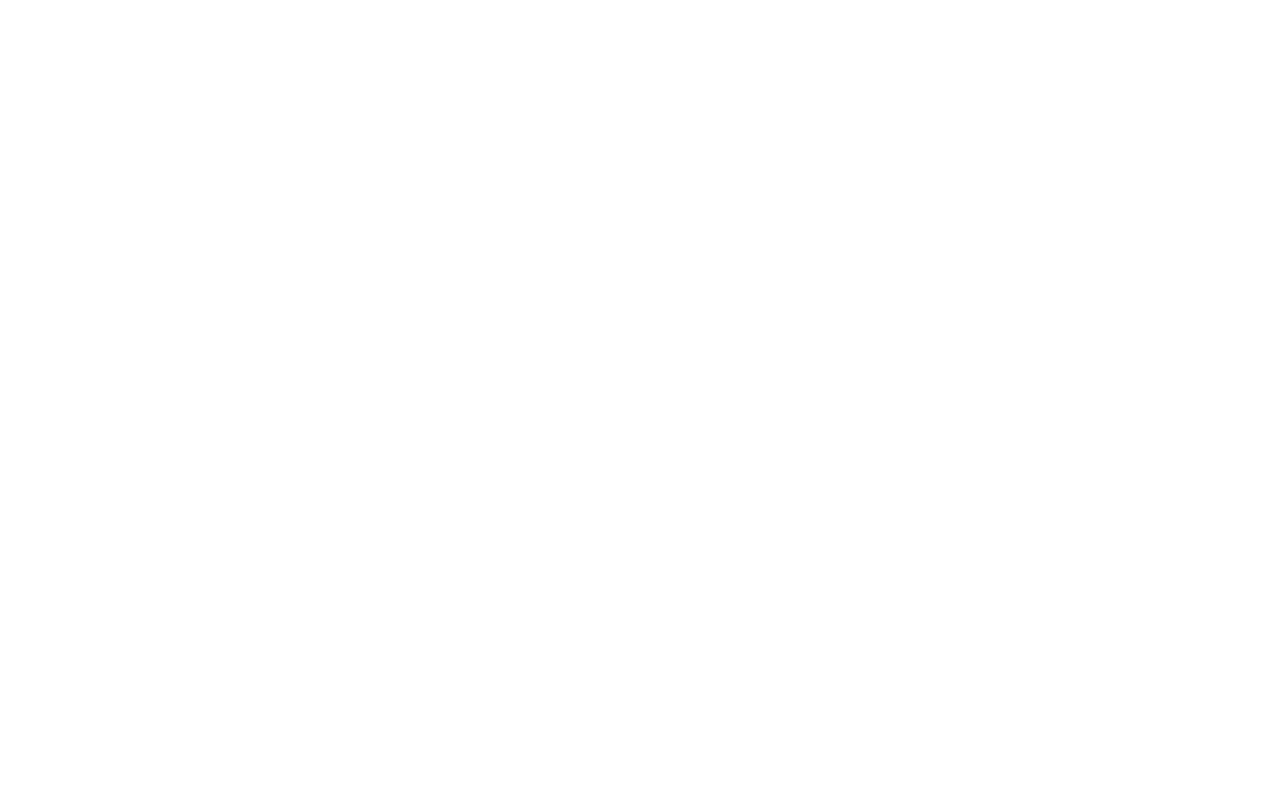
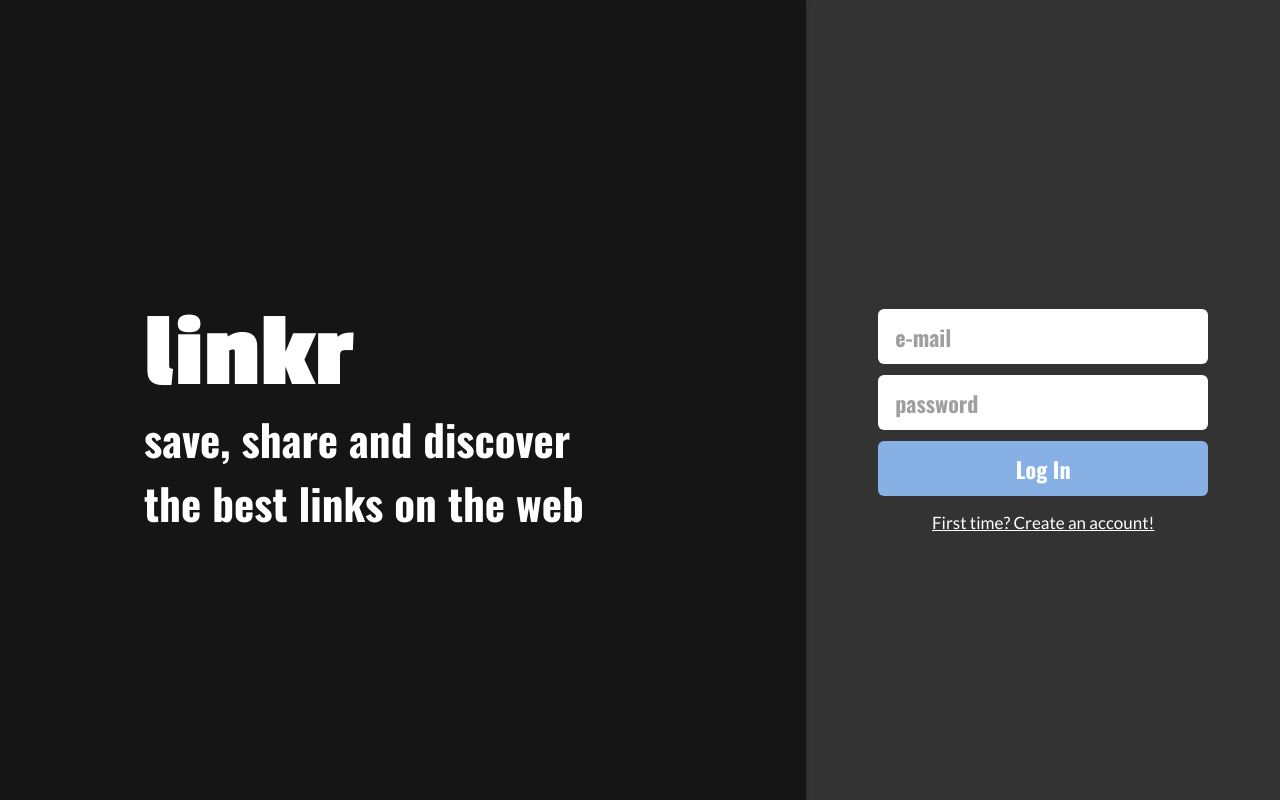
Before and after one commit to v-aguiar/linkr, a React (Create React App) app: page / in a window 1280 px wide. Before the commit this address had no page. Built offline with nearby package versions, Linux system fonts and the light colour scheme.

Commit message:
feat: added LoginPage

```diff
--- a/src/components/App/index.jsx
+++ b/src/components/App/index.jsx
@@ -6,10 +6,13 @@
 import GlobalStyles from "../../assets/styles/globalStyles";
 
 import RegisterPage from "../../pages/RegisterPage";
+import LoginPage from "../../pages/LoginPage";
 
 function App() {
-  const [token, setToken] = useState(null);
-  const value = { token, setToken };
+  const [userInfo, setUserInfo] = useState(
+    JSON.parse(localStorage.getItem("UserInfo"))
+  );
+  const value = { userInfo, setUserInfo };
 
   return (
     <UserContext.Provider value={value}>
@@ -17,7 +20,7 @@
         <GlobalStyles />
         <Routes>
           <Route path="/sign-up" element={<RegisterPage />} />
-          {/* TODO: Implement routes */}
+          <Route path="/" element={<LoginPage />} />
         </Routes>
       </Router>
     </UserContext.Provider>
--- /dev/null
+++ b/src/pages/LoginPage/index.jsx
@@ -0,0 +1,95 @@
+import { useContext, useState } from "react";
+import { Link, useNavigate } from "react-router-dom";
+import UserContext from "../../contexts/UserContext";
+import api from "../../services/api";
+
+import { Container, TitleBox, Form } from "../RegisterPage/style";
+
+export default function LoginPage() {
+  const [login, setLogin] = useState({
+    email: "",
+    password: "",
+  });
+  const [submited, setSubmited] = useState(false);
+  const navigate = useNavigate();
+
+  const { setUserInfo } = useContext(UserContext);
+
+  function handleSubmit(e) {
+    e.preventDefault();
+    setSubmited(true);
+
+    const keys = Object.keys(login);
+
+    for (let key of keys) {
+      if (!login[key]) {
+        setSubmited(false);
+        return alert("Preencha todos os campos");
+      }
+    }
+
+    const promisse = api.post("sign-in", login);
+
+    promisse.then((obj) => {
+      const { data } = obj;
+      localStorage.setItem(
+        "UserInfo",
+        JSON.stringify({ token: data.token, img: data.img })
+      );
+      setUserInfo(data);
+      setSubmited(false);
+      return navigate("/timeline");
+    });
+    promisse.catch((error) => {
+      alert(error.response.data);
+      return setSubmited(false);
+    });
+  }
+
+  function handleInput(e) {
+    login[e.target.name] = e.target.value;
+    setLogin({ ...login });
+  }
+
+  const { email, password } = login;
+
+  return (
+    <Container>
+      <TitleBox>
+        <h1>linkr</h1>
+        <h3>save, share and discover the best links on the web</h3>
+      </TitleBox>
+      <div className="content">
+        <Form
+          onSubmit={handleSubmit}
+          disable={!(email && password) || submited}
+        >
+          <input
+            type="email"
+            required
+            placeholder="e-mail"
+            name="email"
+            value={email}
+            onChange={handleInput}
+            disabled={submited}
+          />
+          <input
+            type="password"
+            required
+            placeholder="password"
+            name="password"
+            value={password}
+            onChange={handleInput}
+            disabled={submited}
+          />
+          <button type="submit" disabled={!(email && password) || submited}>
+            Log In
+          </button>
+        </Form>
+        <Link to={"/sign-up"}>
+          <p>First time? Create an account!</p>
+        </Link>
+      </div>
+    </Container>
+  );
+}
--- a/src/services/api.js
+++ b/src/services/api.js
@@ -1,6 +1,8 @@
 import axios from "axios";
 
-const API_URL = "https://linkr-api-db.herokuapp.com";
+const API_URL = "http://localhost:5000";
+
+//https://linkr-api-db.herokuapp.com
 
 const api = axios.create({
   baseURL: API_URL,
```
